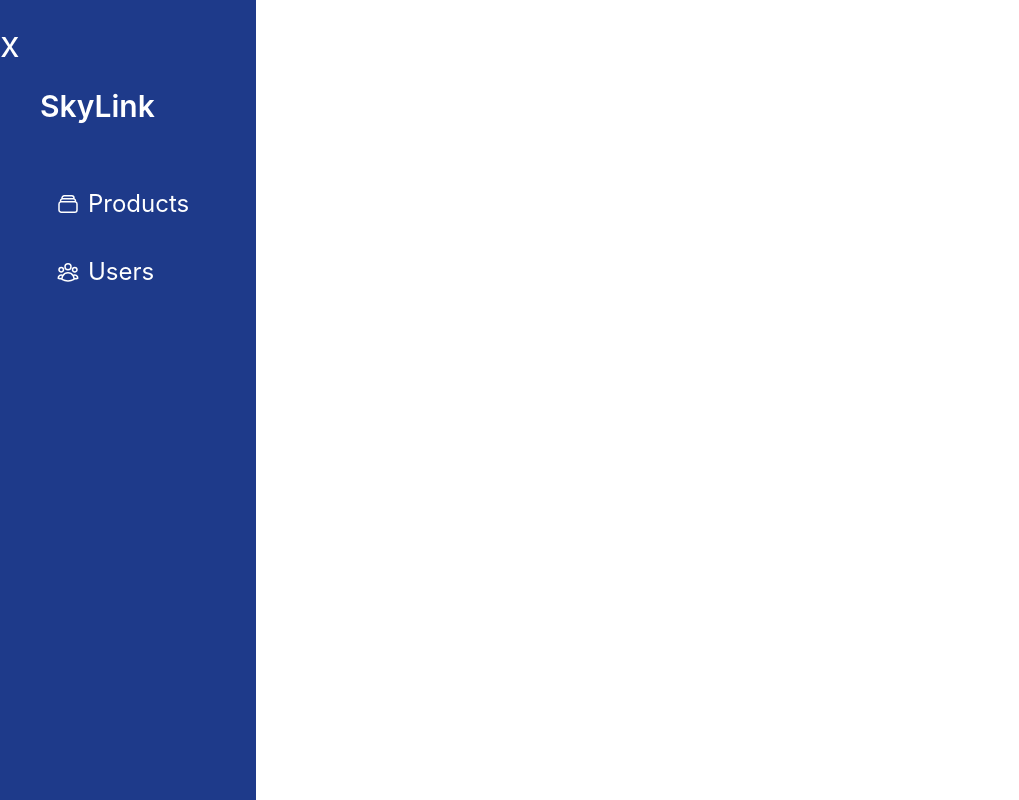
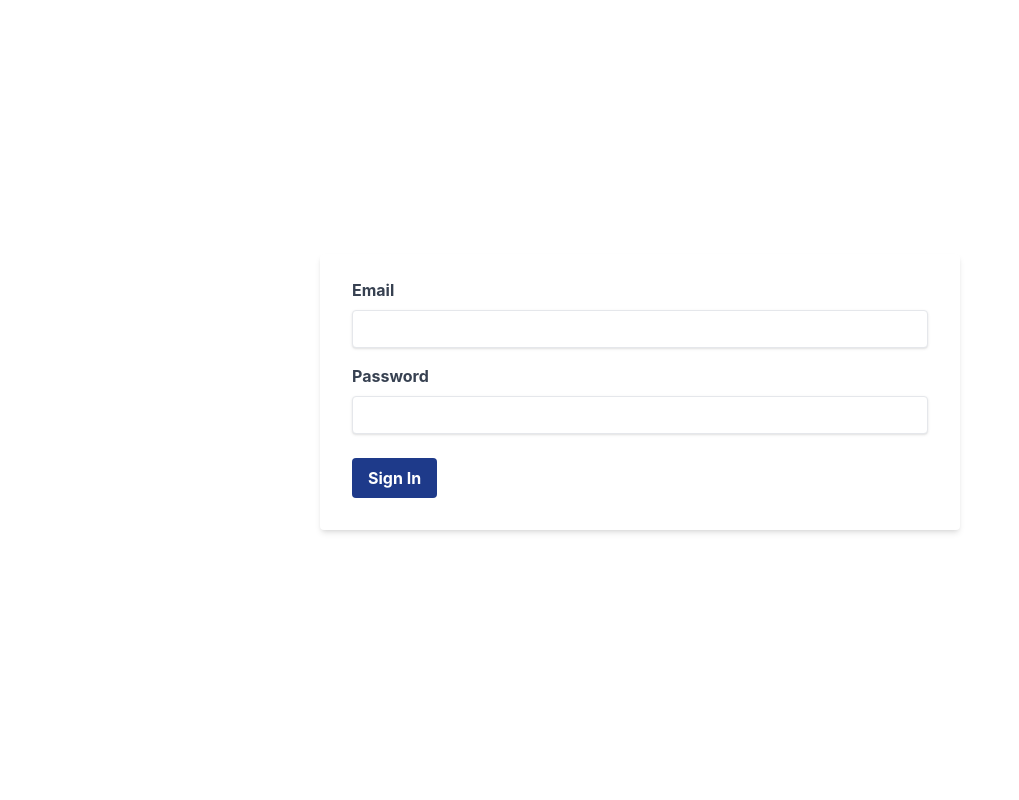
Before and after one commit to MaysaraSafwat/SL-Tasks, a React (Create React App) app in the folder frontend/: page / in a window 1280 px wide. Shown: the whole page, without its empty margins (0-1019 px from the left). Built offline with nearby package versions, Linux system fonts and the light colour scheme.

Commit message:
add authentication

```diff
--- a/frontend/src/App.tsx
+++ b/frontend/src/App.tsx
@@ -5,21 +5,33 @@ import Login from './pages/Login';
 import Sidebar from './components/Sidebar';
 import { BrowserRouter } from 'react-router-dom';
 import DashboardRoutes from './Routes';
+import { userLogin } from './auth';
 
 function App() {
-  const [isAuth, setIsAuth]= useState(true);
+  const[isLoggedIn,setIsLoggedIn]=useState(false)
+
+  const login=(data:any)=>{
+   if(userLogin(data)){
+    setIsLoggedIn(true)
+   }
+  }
+
+  const logout =()=>{
+    setIsLoggedIn(false);
+  }
+
   return (
     <div className="flex flex-col items-center justify-center min-h-screen py-2">
       <BrowserRouter>
       {
-        isAuth ? (
+        isLoggedIn ? (
           <>
-          <Sidebar/>
+          <Sidebar logout={logout}/>
           <DashboardRoutes/>
           </>
         ) : (
           <>
-          <Login/>
+          <Login loginHandler={login}/>
           </>
         )
       }
--- /dev/null
+++ b/frontend/src/auth.tsx
@@ -0,0 +1,18 @@
+type User={
+  email:string,
+  password:string,
+}
+
+
+export const userLogin =(data:User):boolean=>{
+    const hardcodedEmail = "user@admin.com";
+    const hardcodedPassword = "password123";
+
+    if (data.email === hardcodedEmail && data.password === hardcodedPassword) {
+      console.log("Login successful");
+      return true
+    } else {
+      console.log("Invalid credentials");
+      return false;
+    }
+}
--- a/frontend/src/components/Datatable.tsx
+++ b/frontend/src/components/Datatable.tsx
@@ -1,16 +1,12 @@
-import React, { useEffect, useState } from 'react';
-
-
+import React, { useEffect, useState } from "react";
 
 interface Props {
   products: any[];
-  onEdit: (product:any) => void;
+  onEdit: (product: any) => void;
   onDelete: (id: number) => void;
 }
 
 const ProductTable: React.FC<Props> = ({ products, onEdit, onDelete }) => {
-
-
   return (
     <div className="flex flex-col">
       <div className="-my-2 overflow-x-auto sm:-mx-6 lg:-mx-8">
@@ -19,43 +15,70 @@ const ProductTable: React.FC<Props> = ({ products, onEdit, onDelete }) => {
             <table className="min-w-full divide-y divide-gray-200">
               <thead className="bg-gray-50">
                 <tr>
-                  <th scope="col" className="px-6 py-3 text-left text-xs font-medium text-gray-500 uppercase tracking-wider">
+                  <th
+                    scope="col"
+                    className="px-6 py-3 text-left text-xs font-medium text-gray-500 uppercase tracking-wider"
+                  >
                     ID
                   </th>
-                  <th scope="col" className="px-6 py-3 text-left text-xs font-medium text-gray-500 uppercase tracking-wider">
+                  <th
+                    scope="col"
+                    className="px-6 py-3 text-left text-xs font-medium text-gray-500 uppercase tracking-wider"
+                  >
                     Title
                   </th>
-                  <th scope="col" className="px-6 py-3 text-left text-xs font-medium text-gray-500 uppercase tracking-wider">
+                  <th
+                    scope="col"
+                    className="px-6 py-3 text-left text-xs font-medium text-gray-500 uppercase tracking-wider"
+                  >
                     Category
                   </th>
-                  <th scope="col" className="px-6 py-3 text-left text-xs font-medium text-gray-500 uppercase tracking-wider">
+                  <th
+                    scope="col"
+                    className="px-6 py-3 text-left text-xs font-medium text-gray-500 uppercase tracking-wider"
+                  >
                     Price
                   </th>
-                  <th scope="col" className="px-6 py-3 text-left text-xs font-medium text-gray-500 uppercase tracking-wider">
+                  <th
+                    scope="col"
+                    className="px-6 py-3 text-left text-xs font-medium text-gray-500 uppercase tracking-wider"
+                  >
                     Actions
                   </th>
                 </tr>
               </thead>
               <tbody className="bg-white divide-y divide-gray-200">
-
-                {Array.isArray(products) && (
-                    products.map((product:any) => (
+                {Array.isArray(products) &&
+                  products.map((product: any) => (
                     <tr key={product.id}>
-                          <td className="px-6 py-4 whitespace-nowrap">{product.id}</td>
-                          <td className="px-6 py-4 whitespace-nowrap">{product.title}</td>
-                          <td className="px-6 py-4 whitespace-nowrap">{product.category}</td>
-                          <td className="px-6 py-4 whitespace-nowrap">{product.price}</td>
                       <td className="px-6 py-4 whitespace-nowrap">
-                            <button className="px-5 py-2 rounded-md bg-green-500 mr-2 text-white hover:bg-green-200" onClick={() => onEdit(product.id)}>
+                        {product.id}
+                      </td>
+                      <td className="px-6 py-4 whitespace-nowrap">
+                        {product.title}
+                      </td>
+                      <td className="px-6 py-4 whitespace-nowrap">
+                        {product.category}
+                      </td>
+                      <td className="px-6 py-4 whitespace-nowrap">
+                        {product.price}
+                      </td>
+                      <td className="px-6 py-4 whitespace-nowrap">
+                        <button
+                          className="px-5 py-2 rounded-md bg-green-500 mr-2 text-white hover:bg-green-200"
+                          onClick={() => onEdit(product.id)}
+                        >
                           Edit
                         </button>
-                            <button className="px-5 py-2 rounded-md bg-red-500 text-white hover:bg-red-200" onClick={() => onDelete(product.id)}>
+                        <button
+                          className="px-5 py-2 rounded-md bg-red-500 text-white hover:bg-red-200"
+                          onClick={() => onDelete(product.id)}
+                        >
                           Delete
                         </button>
                       </td>
                     </tr>
-                      ))
-                )}
+                  ))}
               </tbody>
             </table>
           </div>
@@ -63,7 +86,6 @@ const ProductTable: React.FC<Props> = ({ products, onEdit, onDelete }) => {
       </div>
     </div>
   );
-
 };
 
 export default ProductTable;
--- a/frontend/src/components/Sidebar.tsx
+++ b/frontend/src/components/Sidebar.tsx
@@ -1,24 +1,10 @@
 import {useState} from "react"
 import {NavLink} from "react-router-dom";
-// import {
-//     Card,
-//     Typography,
-//     List,
-//     ListItem,
-//     ListItemPrefix,
-//     ListItemSuffix,
-//     Chip,
-//   } from "@material-tailwind/react";
-//   import {
-//     PresentationChartBarIcon,
-//     ShoppingBagIcon,
-//     UserCircleIcon,
-//     Cog6ToothIcon,
-//     InboxIcon,
-//     PowerIcon,
- // } from "@heroicons/react/24/solid";
 
-  export default function Sidebar() {
+   type Props = {
+    logout: ()=>void
+   }
+  export default function Sidebar({logout}:Props) {
     const [showSidebar, setShowSidebar] = useState(true);
 
     return (
@@ -74,6 +60,16 @@ import {NavLink} from "react-router-dom";
           Users
         </NavLink>
       </li>
+      <li className="px-4 py-2 hover:bg-gray-200  text-2xl" style={{marginTop: "20px"}} onClick={logout}>
+        <a className="text-white-700 hover:text-gray-900 flex gap-2 items-center">
+        <svg xmlns="http://www.w3.org/2000/svg" fill="none" viewBox="0 0 24 24" stroke-width="1.5" stroke="currentColor" className="w-6 h-6">
+        <path stroke-linecap="round" stroke-linejoin="round" d="M5.636 5.636a9 9 0 1012.728 0M12 3v9" />
+        </svg>
+
+
+          Logout
+        </a>
+      </li>
     </ul>
 
     </div>
--- a/frontend/src/pages/Login.tsx
+++ b/frontend/src/pages/Login.tsx
@@ -1,7 +1,86 @@
-export default function Login (){
+import React, { useState } from "react";
+import { z, ZodType } from "zod";
+import { useForm } from "react-hook-form";
+import { zodResolver } from "@hookform/resolvers/zod";
+
+type FormData = {
+  email: string;
+  password: string;
+};
+type Props = {
+    loginHandler: (data:any) => void;
+  };
+
+function Login({loginHandler} : Props) {
+
+  const schema: ZodType<FormData> = z
+    .object({
+      email: z.string().email(),
+      password: z.string().min(5).max(20),
+    })
+
+  const {
+    register,
+    handleSubmit,
+    formState: { errors },
+  } = useForm<FormData>({
+    resolver: zodResolver(schema),
+  });
+
+  const handleLogin = (data: FormData) => {
+    loginHandler(data)
+};
+
   return (
-    <div>
-        Login Form here!
+    <div className="App">
+      {/* <form onSubmit={handleSubmit(handleLogin)}>
+
+        <label> Email: </label>
+        <input type="email" {...register("email")} />
+        {errors.email && <span> {errors.email.message}</span>}
+
+        <label> Password: </label>
+        <input type="password" {...register("password")} />
+        {errors.password && <span> {errors.password.message}</span>}
+
+
+
+        <input type="submit" />
+      </form> */}
+
+<form onSubmit={handleSubmit(handleLogin)} className="bg-white shadow-md rounded px-8 pt-6 pb-8 mb-4 w-[50vw] text-start">
+  <div className="mb-4">
+    <label className="block text-gray-700 font-bold mb-2" htmlFor="email">
+      Email
+    </label>
+    <input
+      className={`shadow appearance-none border rounded w-full py-2 px-3 text-gray-700 leading-tight focus:outline-none focus:shadow-outline ${errors.email ? 'border-red-500' : ''}`}
+      id="email"
+      type="email"
+      {...register('email')}
+    />
+    {errors.email && <p className="text-red-500 text-xs italic">{errors.email.message}</p>}
+  </div>
+  <div className="mb-6">
+    <label className="block text-gray-700 font-bold mb-2" htmlFor="password">
+      Password
+    </label>
+    <input
+      className={`shadow appearance-none border rounded w-full py-2 px-3 text-gray-700 leading-tight focus:outline-none focus:shadow-outline ${errors.password ? 'border-red-500' : ''}`}
+      id="password"
+      type="password"
+      {...register('password')}
+    />
+    {errors.password && <p className="text-red-500 text-xs italic">{errors.password.message}</p>}
+  </div>
+  <div className="flex items-center justify-between">
+    <button className="bg-blue-900 hover:bg-blue-400 text-white font-bold py-2 px-4 rounded focus:outline-none focus:shadow-outline" type="submit">
+      Sign In
+    </button>
+  </div>
+</form>
     </div>
-  )
+  );
 }
+
+export default Login
```
Lines whose indentation alone changed are shown as unchanged.
